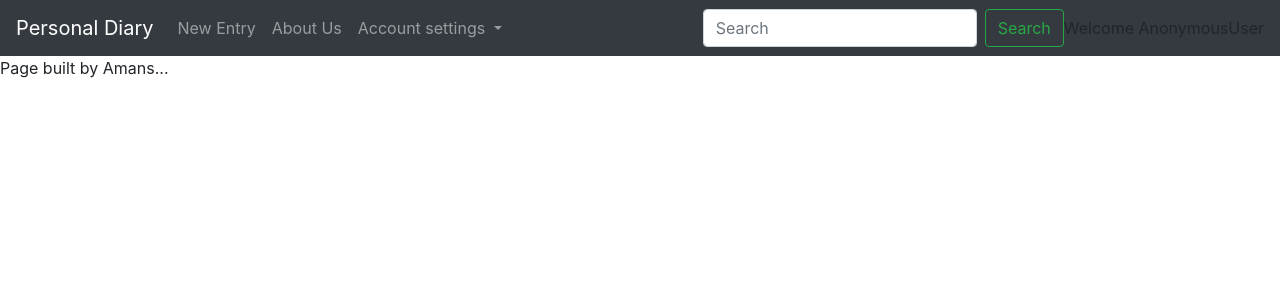
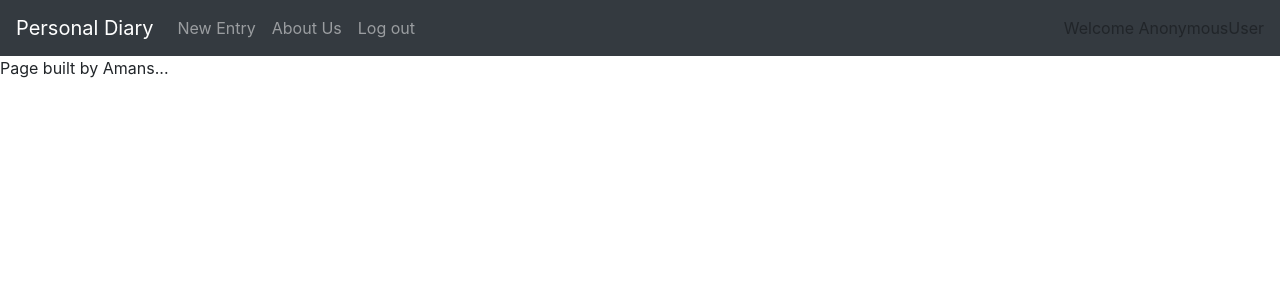
Before and after one commit to aman-singh09/Personal-Diary, a Django app: page /about/ in a window 1280 px wide. Shown: the top 300 px of the page. Run offline with Django 3.2, Linux system fonts and the light colour scheme; some libraries are stand-ins or nearby versions.

Commit message:
made changes to base.html

```diff
--- a/Personal_Diary/templates/base.html
+++ b/Personal_Diary/templates/base.html
@@ -29,23 +29,10 @@
           <li class="nav-item">
             <a class="nav-link" href="/about" >About Us</a>
           </li>
-          <li class="nav-item dropdown">
-            <a class="nav-link dropdown-toggle" href="#" id="navbarDropdown" role="button" data-toggle="dropdown" aria-haspopup="true" aria-expanded="false">
-              Account settings
-            </a>
-            <div class="dropdown-menu" aria-labelledby="navbarDropdown">
-              <a class="dropdown-item" href="#">History</a>
-              <a class="dropdown-item" href="#">Manage</a>
-              <div class="dropdown-divider"></div>
-              <a class="dropdown-item" href="logout">Log out</a>
-            </div>
+          <li class="nav-item">
+              <a class="nav-link" href="logout">Log out</a>
           </li>
-
         </ul>
-        <form class="form-inline my-2 my-lg-0">
-          <input class="form-control mr-sm-2" type="search" placeholder="Search" aria-label="Search">
-          <button class="btn btn-outline-success my-2 my-sm-0" type="submit">Search</button>
-        </form>
         Welcome {{request.user}}
       </div>
     </nav>
```
